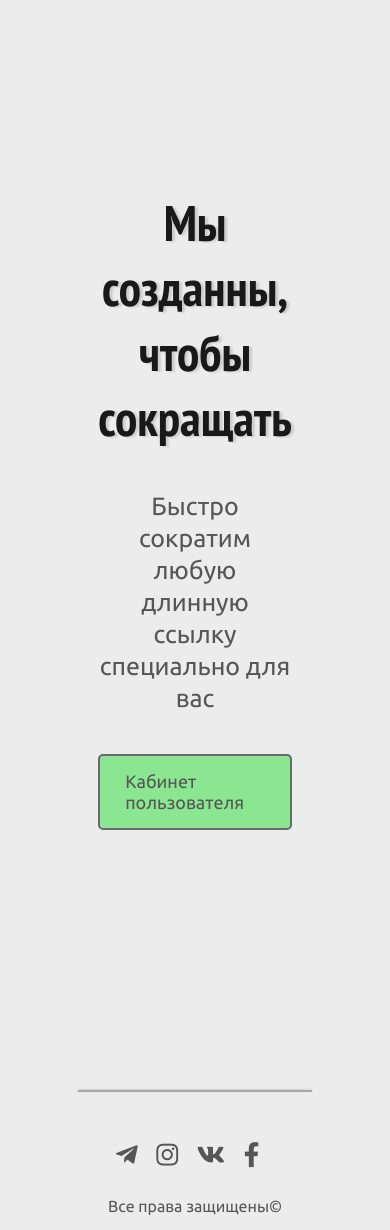
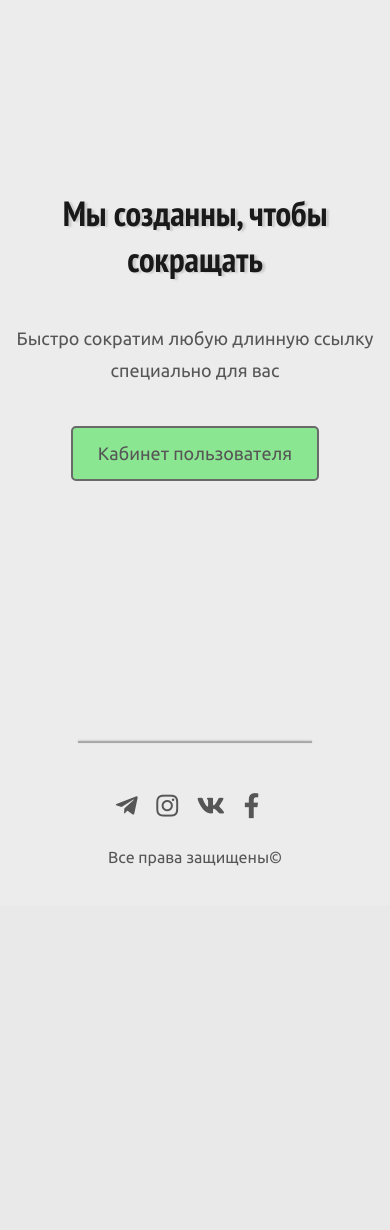
Before and after one commit to MezoneOrange/reduced_urls, a Django app: page / in a window 390 px wide. Shown: the part 475-1705 px from the top of the page. After the commit the page ends 1341 px from the top, so only its background shows below. Run offline with Django 3.2, Linux system fonts and the light colour scheme; some libraries are stand-ins or nearby versions.

Commit message:
Made style adaptation for home page

```diff
--- a/reduces/static/reduces/css/main.css
+++ b/reduces/static/reduces/css/main.css
@@ -239,6 +239,34 @@ main {
 .show_content .promo div {
     display: flex;
     justify-content: center;
+}
+
+@media (max-width: 1460px) {
+    .show_content {
+        width: 60%;
+    }
+}
+
+@media (max-width: 990px) {
+    .show_content {
+        width: 80%;
+    }
+}
+
+@media (max-width: 750px) {
+    .show_content {
+        width: 95%;
+    }
+}
+
+@media (max-width: 600px) {
+    .show_content .promo h1 {
+        font-size: 35px;
+    }
+
+    .show_content .promo p {
+        font-size: 18px;
+    }
 }
 
 /* about */
```
